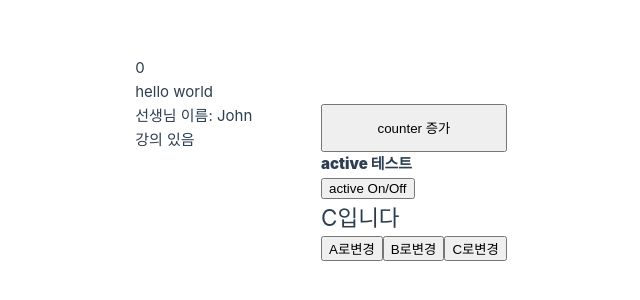
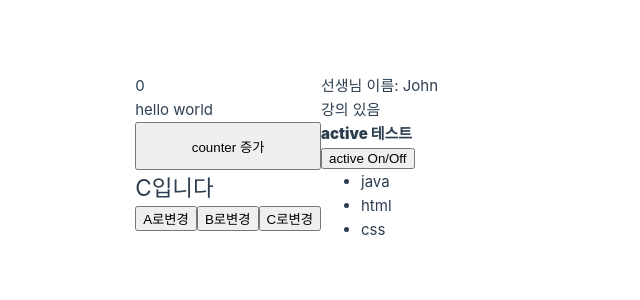
Before and after one commit to sungwook-practice/vue3js, a Vue app in the folder vue-project/: page / in a window 1280 px wide. Shown: the part 242-542 px from the top of the page, without its empty margins (319-959 px from the left). Built offline with nearby package versions, Linux system fonts and the light colour scheme.

Commit message:
v-for 예제 추가

```diff
--- a/vue-project/src/App.vue
+++ b/vue-project/src/App.vue
@@ -1,31 +1,25 @@
 <template>
 	<!-- example1 -->
-  <p>
+	<div>
 		<div>{{ counter }}</div>
 		<div>{{ message }}</div>
-  </p>
-
-  <br/>
+	</div>
 
 	<!-- example2 -->
-  <p>
+	<div>
 		<div>선생님 이름: {{ teacher.name }}</div>
 		<p>{{ hasLecture }}</p>
-  </p>
+	</div>
 	<button @click="increment">counter 증가</button>
 
 	<!-- example3 -->
-  <br/>
-
-  <p>
-    <div :class="{ active: isActive}">active 테스트</div>
+	<div>
+		<div :class="{ active: isActive }">active 테스트</div>
 		<button @click="toggleActvie">active On/Off</button>
-  </p>
+	</div>
 
 	<!-- example4 -->
-  <br/>
-
-  <p>
+	<div>
 		<h2 v-if="character === 'A'">A입니다</h2>
 		<h2 v-else-if="character === 'B'">B입니다</h2>
 		<h2 v-else-if="character === 'C'">C입니다</h2>
@@ -33,34 +27,45 @@
 		<button v-on:click="character = 'A'">A로변경</button>
 		<button v-on:click="character = 'B'">B로변경</button>
 		<button v-on:click="character = 'C'">C로변경</button>
-  </p>
+	</div>
+
+	<!-- example4 -->
+	<div>
+		<ul>
+			<template v-for="language in languages" :key="language.id">
+				<li>
+					{{ language.message }}
+				</li>
+			</template>
+		</ul>
+	</div>
 </template>
 
 <script>
-import { computed, reactive, ref } from 'vue';
+import { computed, reactive, ref } from 'vue'
 
 export default {
-  setup () {
+	setup() {
 		// example1
-    const counter = ref(0);
+		const counter = ref(0)
 		const message = ref('hello world')
 		const increment = () => {
-      counter.value ++;
+			counter.value++
 		}
 
 		// example2
 		const teacher = reactive({
 			name: 'John',
-      lecture: ['HTML/css', 'Javascript', 'Vue3']
+			lecture: ['HTML/css', 'Javascript', 'Vue3'],
 		})
 		const hasLecture = computed({
 			get() {
 				return teacher.lecture.length > 0 ? '강의 있음' : '값의 없음'
-      }
+			},
 		})
 
 		// example3
-    let isActive = ref(true);
+		let isActive = ref(true)
 		const toggleActvie = () => {
 			isActive.value = !isActive.value
 		}
@@ -68,7 +73,12 @@ export default {
 		// example4
 		const character = ref('C')
 
-
+		// example5
+		const languages = reactive([
+			{ id: 1, message: 'java' },
+			{ id: 2, message: 'html' },
+			{ id: 3, message: 'css' },
+		])
 
 		return {
 			counter,
@@ -78,9 +88,10 @@ export default {
 			hasLecture,
 			isActive,
 			toggleActvie,
-      character
+			character,
+			languages,
 		}
-  }
+	},
 }
 </script>
 
```
Lines whose indentation alone changed are shown as unchanged.
